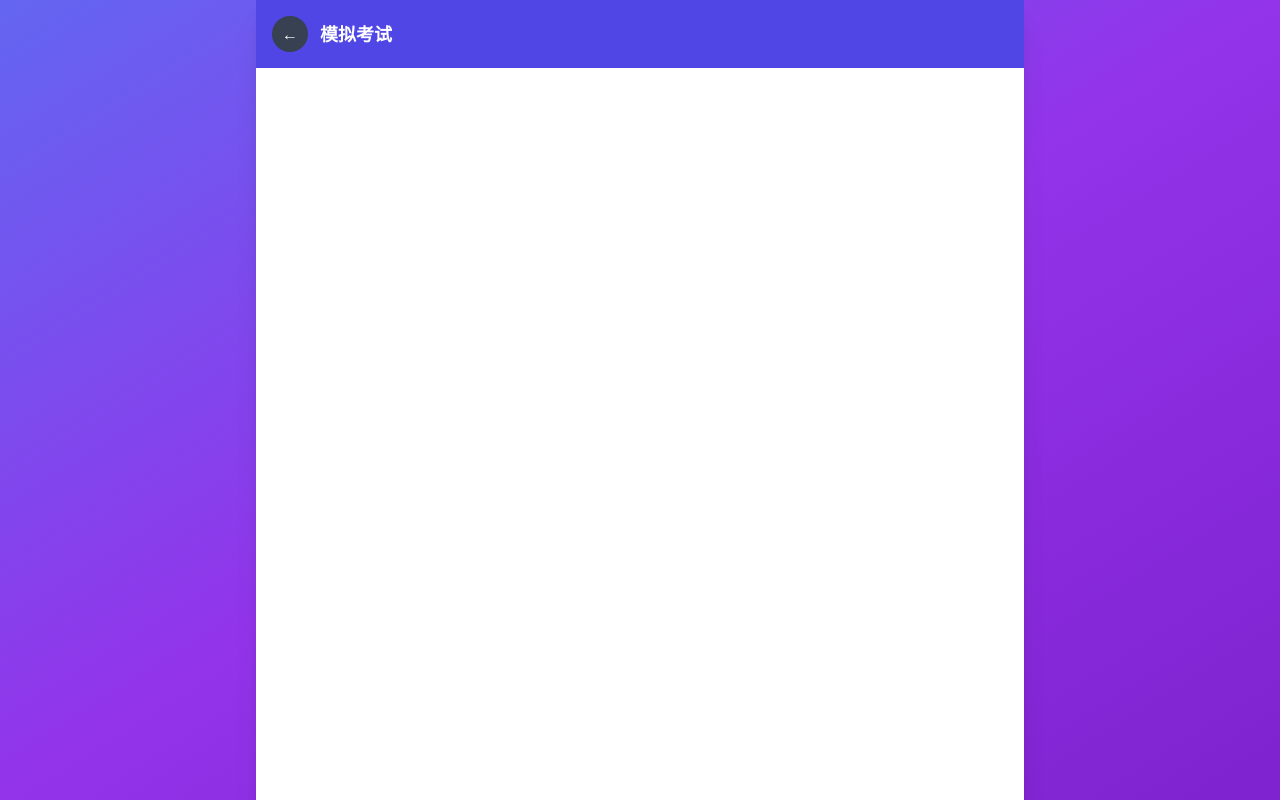
After one commit to hekaiyou/RideHailingDriverExamination, a Django app: template ride_hailing_driver_examination/templates/exam.html in a window 1280 px wide. The commit adds this page. Run offline with Django 5.2, Linux system fonts and the light colour scheme; the template is opened without the code that fills it, so the values that code supplies are empty; some libraries are stand-ins or nearby versions.

Commit message:
模版-模拟考试

```diff
--- a/ride_hailing_driver_examination/ride_hailing_driver_examination/urls.py
+++ b/ride_hailing_driver_examination/ride_hailing_driver_examination/urls.py
@@ -30,6 +30,8 @@ urlpatterns = [
     path('logout/', views.logout_view, name='logout'),
     # 学习视图
     path('study/<int:course_id>/', views.study_view, name='study'),
-    # 顺序练习页面
+    # 顺序练习视图
     path('practice/<int:course_id>/', views.practice_view, name='practice'),
+    # 模拟考试视图
+    path('exam/<int:course_id>/', views.exam_view, name='exam'),
 ]
--- /dev/null
+++ b/ride_hailing_driver_examination/templates/exam.html
@@ -0,0 +1,24 @@
+<!DOCTYPE html>
+<html lang="zh-CN">
+<head>
+  <meta charset="utf-8" />
+  <meta name="viewport" content="width=device-width, initial-scale=1" />
+  <title>模拟考试 - 网络预约出租车驾驶员培训系统</title>
+  <!-- Tailwind CSS -->
+  <script src="https://cdn.tailwindcss.com"></script>
+</head>
+<body class="min-h-screen bg-gradient-to-br from-indigo-500 via-purple-600 to-purple-700 font-sans antialiased">
+  <div class="container mx-auto max-w-3xl bg-white min-h-screen relative shadow-xl">
+
+    <div class="header bg-indigo-600 text-white p-4 flex items-center">
+      <button onclick="window.history.back()" class="mr-3 w-9 h-9 flex items-center justify-center rounded-full bg-gray-700 hover:bg-gray-800 text-white" aria-label="返回主页面">←</button>
+      <h1 class="text-lg font-semibold">模拟考试</h1>
+    </div>
+
+  </div>
+
+  <script>
+  </script>
+
+</body>
+</html>
--- a/ride_hailing_driver_examination/templates/study.html
+++ b/ride_hailing_driver_examination/templates/study.html
@@ -57,7 +57,7 @@
 
     function showExamRules() {
       // 显示考试规则，例如跳转到考试规则页面
-      // exam_rules
+      window.location.href = "{% url 'exam' course.id %}";
     }
 
     function showWrongQuestions() {
```
Also changed, not shown: ride_hailing_driver_examination/my_app/views.py (+14 -0 lines).
